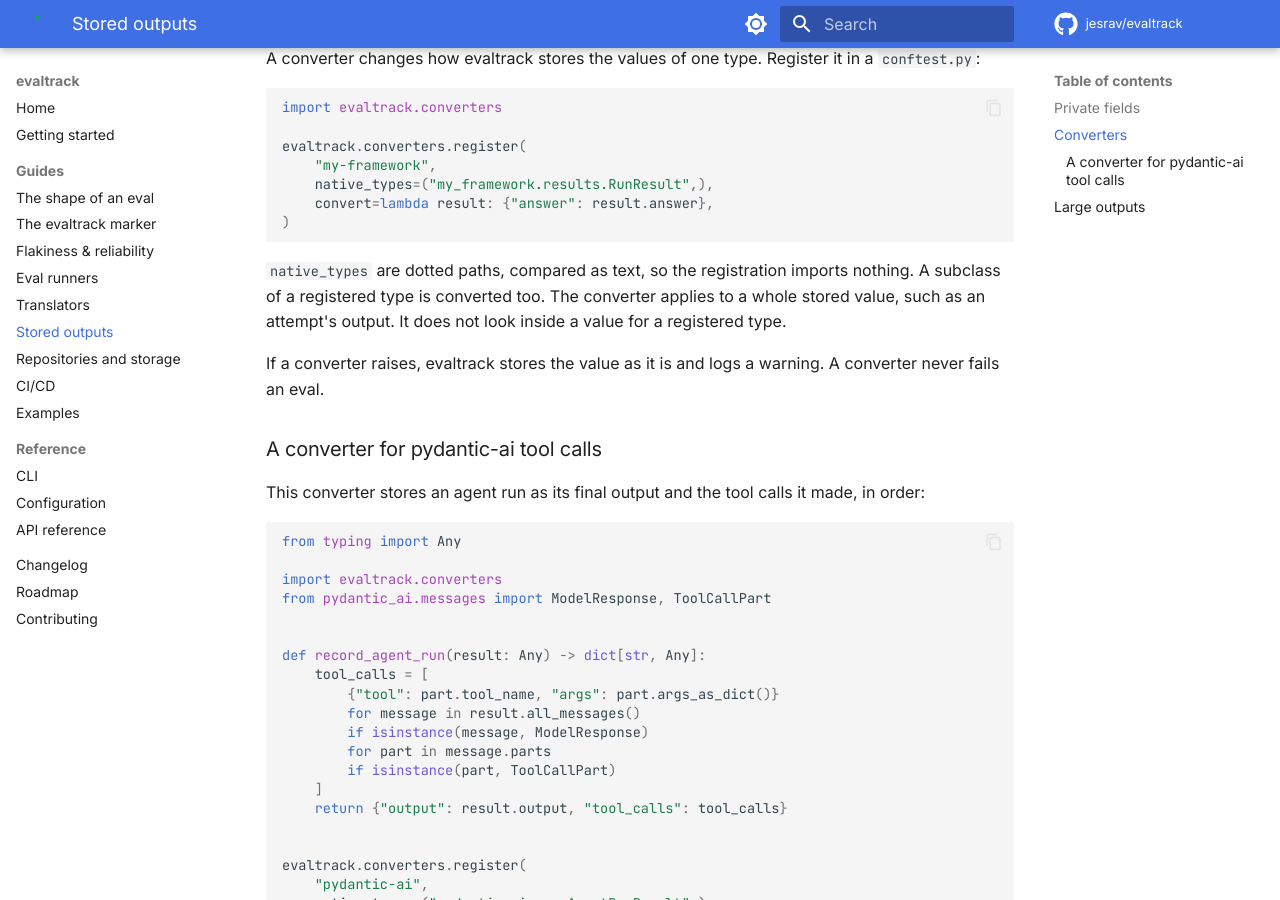
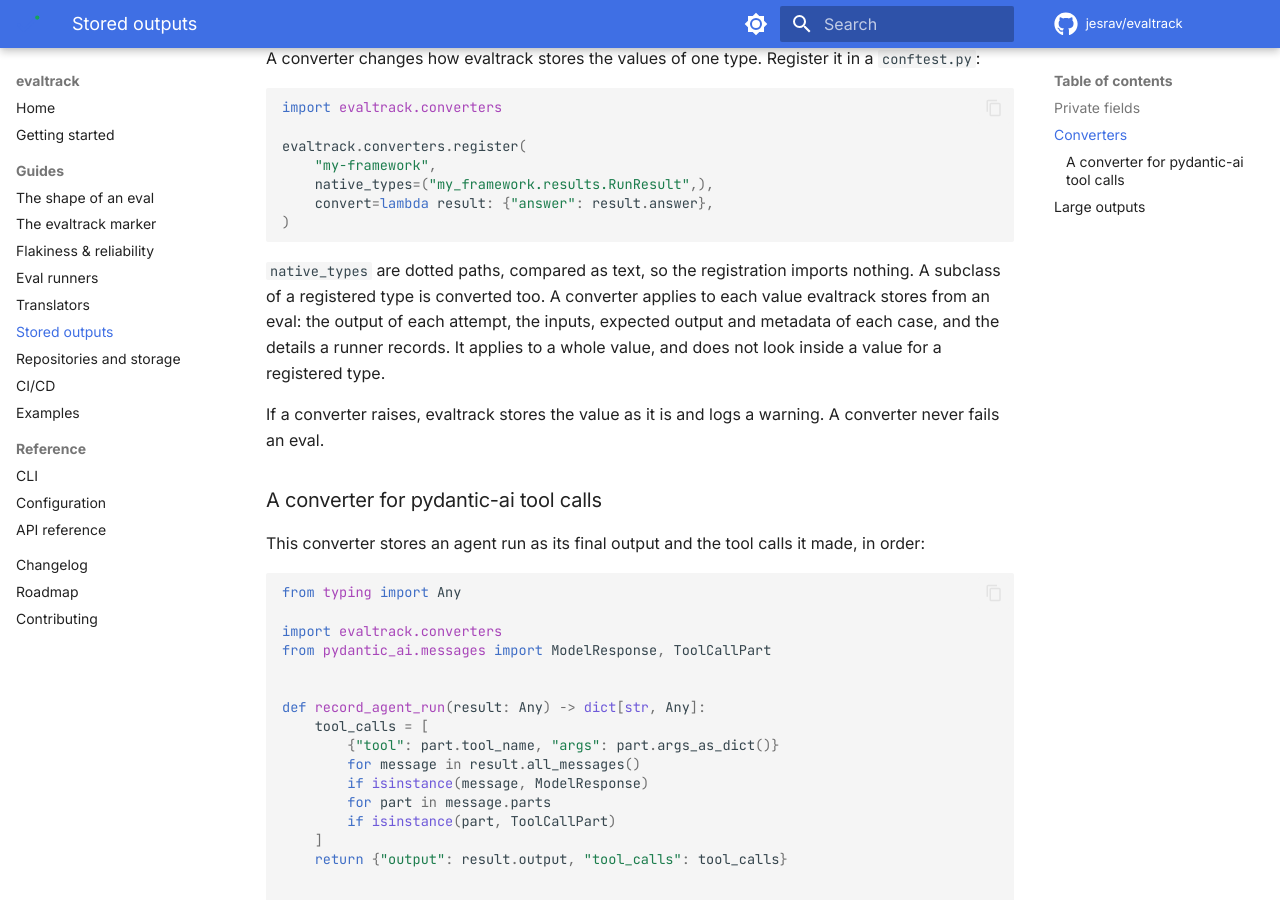
Before and after one commit to jesrav/evaltrack, an MkDocs documentation site: the page built from docs/outputs.md, in a window 1280 px wide and 900 px high, scrolled down 608 px. Built offline with MkDocs 1.6.1 and Material for MkDocs 9.7.7, drawn with Linux system fonts in a browser that asks for light colours; comment, search, counter and statistics services are not loaded; the version menu is left out.

Commit message:
Clarify how converters are described, and rename convert_registered to convert_user_value.

````diff
--- a/docs/outputs.md
+++ b/docs/outputs.md
@@ -33,8 +33,10 @@
 ```
 
 `native_types` are dotted paths, compared as text, so the registration imports nothing. A subclass
-of a registered type is converted too. The converter applies to a whole stored value, such as an
-attempt's output. It does not look inside a value for a registered type.
+of a registered type is converted too. A converter applies to each value evaltrack stores from an
+eval: the output of each attempt, the inputs, expected output and metadata of each case, and the
+details a runner records. It applies to a whole value, and does not look inside a value for a
+registered type.
 
 If a converter raises, evaltrack stores the value as it is and logs a warning. A converter never
 fails an eval.
````
Also changed, not shown: CHANGELOG.md (+2 -2 lines), 3 other files.
